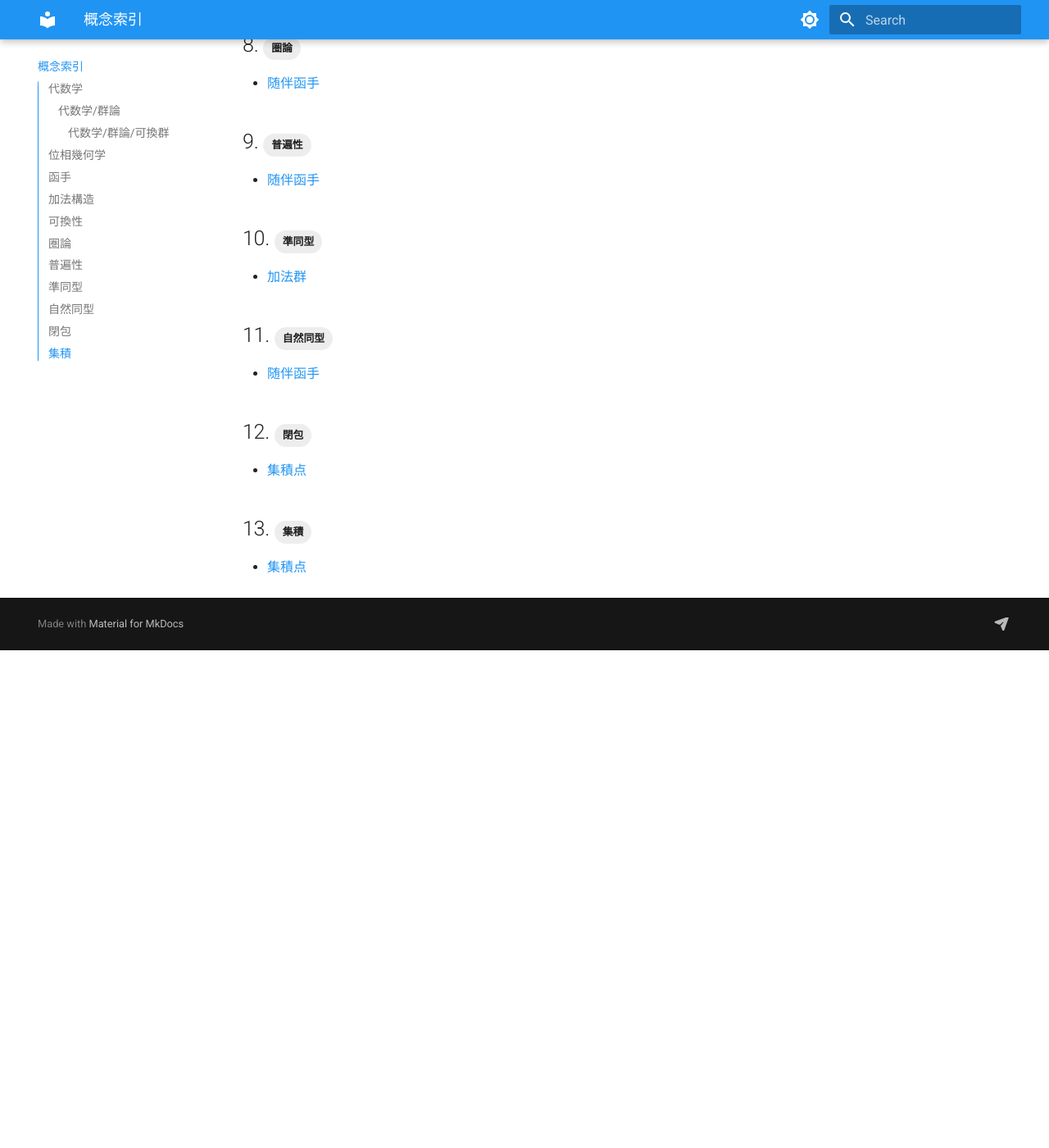
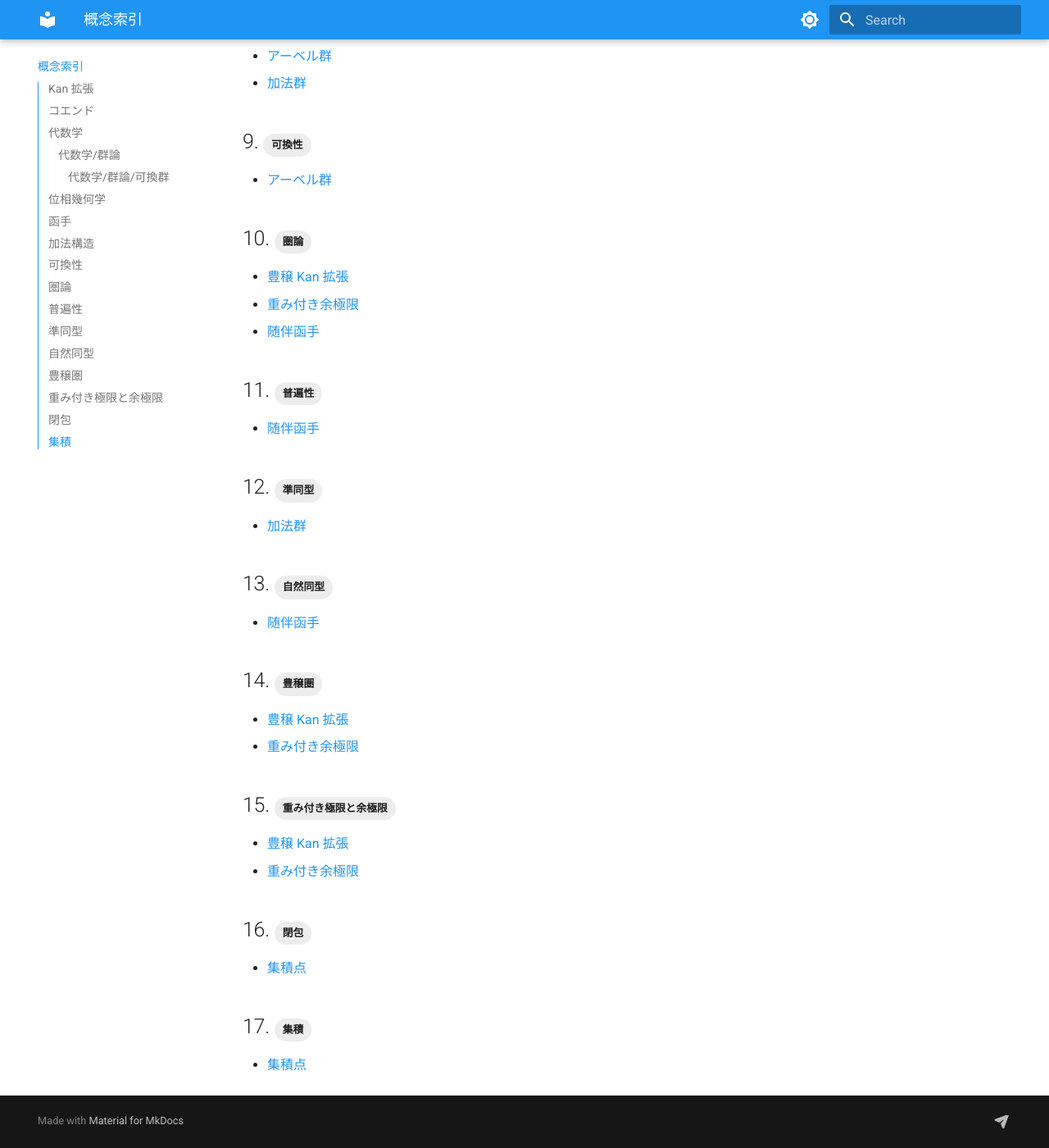
Before and after one commit to skrtk98/deepmath, an MkDocs documentation site: the page built from docs/tags.md, in a window 1280 px wide and 1400 px high, scrolled down 1115 px. Shown: the whole window at 82% size. Built offline with MkDocs 1.6.1 and Material for MkDocs 9.7.7, drawn with Linux system fonts in a browser that asks for light colours; before the commit the page ends 1908 px from its top, so only the background shows below that; some of the changed text lies outside the part shown.

Commit message:
Migrate enriched colimit and Kan extension notes

````diff
--- /dev/null
+++ b/docs/wiki/enriched_kan_extension.md
@@ -0,0 +1,45 @@
+---
+tags:
+  - 圏論
+  - 豊穣圏
+  - Kan 拡張
+  - 重み付き極限と余極限
+---
+
+# 豊穣 Kan 拡張
+
+豊穣 Kan 拡張は、豊穣自然変換の対象として定める函手の普遍的延長である。
+
+以下で $`K\colon C\to D`$, $`F\colon C\to A`$ を $`\mathcal{V}`$-函手とする。
+
+> [!definition] 左豊穣 Kan 拡張
+> $`\operatorname{Lan}_K F\colon D\to A`$ が **左豊穣 Kan 拡張** であるとは、任意の $`S\colon D\to A`$ に自然な同型
+>
+> ```math
+> [D,A](\operatorname{Lan}_K F,S)
+> \cong
+> [C,A](F,S\circ K)
+> ```
+>
+> が存在することである。
+
+右豊穣 Kan 拡張は双対的に
+
+```math
+[D,A](S,\operatorname{Ran}_K F)
+\cong
+[C,A](S\circ K,F)
+```
+
+で定める。
+
+$`A`$ が十分な重み付き余極限をもつとき、左豊穣 Kan 拡張は各点で
+
+```math
+(\operatorname{Lan}_K F)(d)
+\cong
+D(K-,d)\star F
+```
+
+と計算できる。
+各点公式については [各点 Kan 拡張](./pointwise_kan_extension.md) を参照されたい。
--- /dev/null
+++ b/docs/wiki/weighted_colimit_enriched.md
@@ -0,0 +1,44 @@
+---
+tags:
+  - 圏論
+  - 豊穣圏
+  - 重み付き極限と余極限
+  - コエンド
+---
+
+# 重み付き余極限
+
+重み付き余極限は、豊穣圏における余極限の基本形である。
+
+以下で $`\mathcal{V}`$ を対称モノイダル閉圏、$`J`$ と $`A`$ を $`\mathcal{V}`$-圏、$`F\colon J\to A`$ と $`W\colon J^{\mathrm{op}}\to\mathcal{V}`$ を $`\mathcal{V}`$-函手とする。
+
+> [!definition] 重み付き余極限
+> 対象 $`W\star F\in A`$ が **$`W`$-重み付き余極限** であるとは、任意の $`a\in A`$ に自然な同型
+>
+> ```math
+> A(W\star F,a)
+> \cong
+> [J^{\mathrm{op}},\mathcal{V}](W,A(F-,a))
+> ```
+>
+> が存在することである。
+
+双対的に、重み付き極限 $`\{W,F\}`$ は
+
+```math
+A(a,\{W,F\})
+\cong
+[J^{\mathrm{op}},\mathcal{V}](W,A(a,F-))
+```
+
+で定める。
+
+$`\mathcal{V}=\mathsf{Set}`$ かつ $`W`$ が定数一点函手なら、通常の余極限が得られる。
+$`A`$ がテンソル化され適切な余極限をもつとき、
+
+```math
+W\star F\cong\int^{j\in J}W(j)\odot F(j)
+```
+
+とコエンドで計算できる。
+各点 Kan 拡張との関係については [各点 Kan 拡張](./pointwise_kan_extension.md) を参照されたい。
````
Also changed, not shown: MIGRATION_AUDIT.md (+2 -0 lines).
